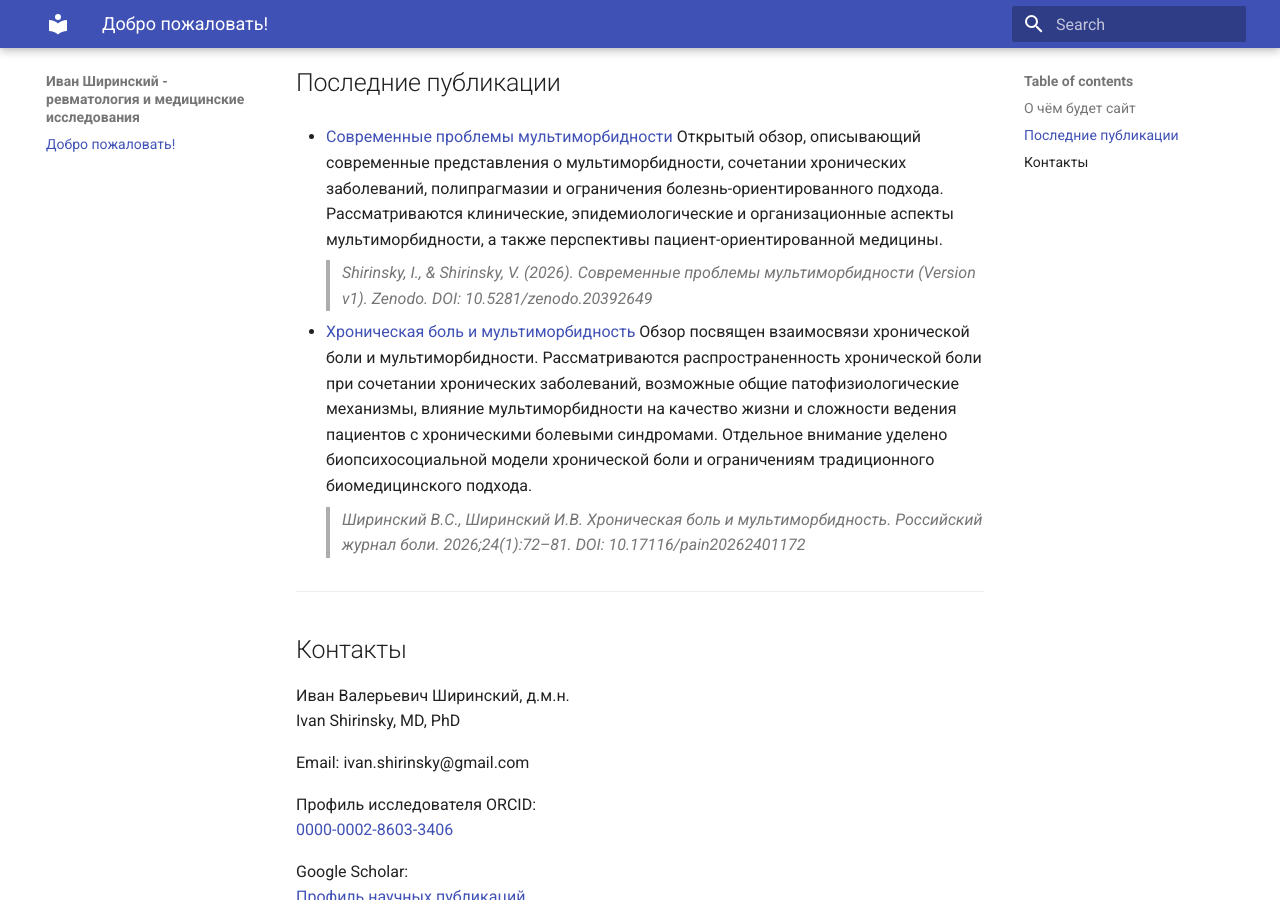
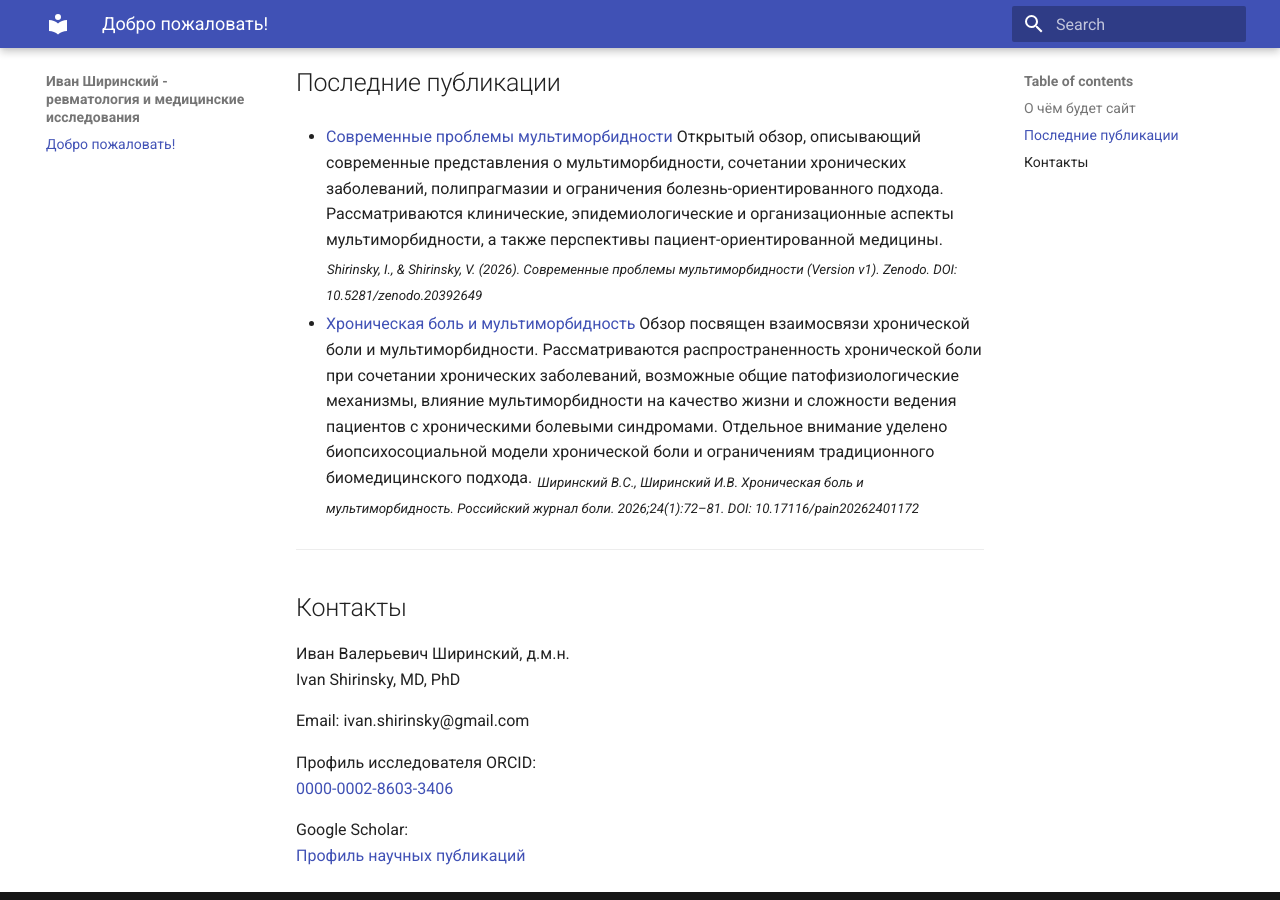
Before and after one commit to ivan-shirinsky/ivan-shirinsky.github.io, an MkDocs documentation site: the page built from docs/index.md, in a window 1280 px wide and 900 px high, scrolled down 670 px. Built offline with MkDocs 1.6.1 and Material for MkDocs 9.7.7, drawn with Linux system fonts in a browser that asks for light colours.

Commit message:
Update index.md

```diff
--- a/docs/index.md
+++ b/docs/index.md
@@ -28,12 +28,15 @@
 
 - [Современные проблемы мультиморбидности](https://ivan-shirinsky.github.io/multimorbidity-review/)
 Открытый обзор, описывающий современные представления о мультиморбидности, сочетании хронических заболеваний, полипрагмазии и ограничения болезнь-ориентированного подхода. Рассматриваются клинические, эпидемиологические и организационные аспекты мультиморбидности, а также перспективы пациент-ориентированной медицины.
->*Shirinsky, I., & Shirinsky, V. (2026). Современные проблемы мультиморбидности (Version v1). Zenodo. DOI: 10.5281/zenodo.20392649*
-
+<sub>
+*Shirinsky, I., & Shirinsky, V. (2026). Современные проблемы мультиморбидности (Version v1). Zenodo. DOI: 10.5281/zenodo.20392649*
+</sub>
 
 - [Хроническая боль и мультиморбидность](https://doi.org/10.17116/pain20262401172)
   Обзор посвящен взаимосвязи хронической боли и мультиморбидности. Рассматриваются распространенность хронической боли при сочетании хронических заболеваний, возможные общие патофизиологические механизмы, влияние мультиморбидности на качество жизни и сложности ведения пациентов с хроническими болевыми синдромами. Отдельное внимание уделено биопсихосоциальной модели хронической боли и ограничениям традиционного биомедицинского подхода.
- >*Ширинский В.С., Ширинский И.В. Хроническая боль и мультиморбидность. Российский журнал боли. 2026;24(1):72–81. DOI: 10.17116/pain20262401172*
+<sub>
+*Ширинский В.С., Ширинский И.В. Хроническая боль и мультиморбидность. Российский журнал боли. 2026;24(1):72–81. DOI: 10.17116/pain20262401172*
+</sub>
 
   ---
 
```
